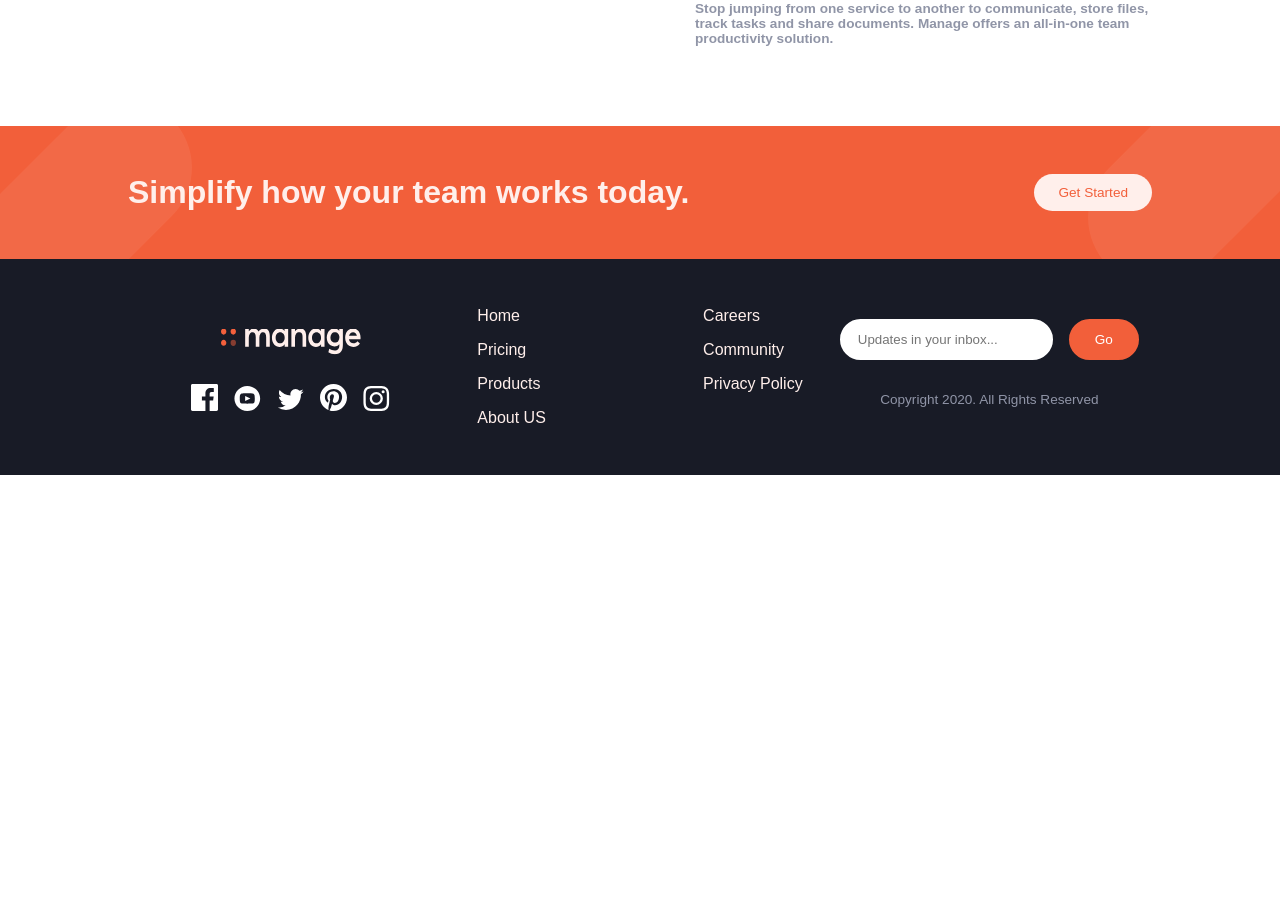
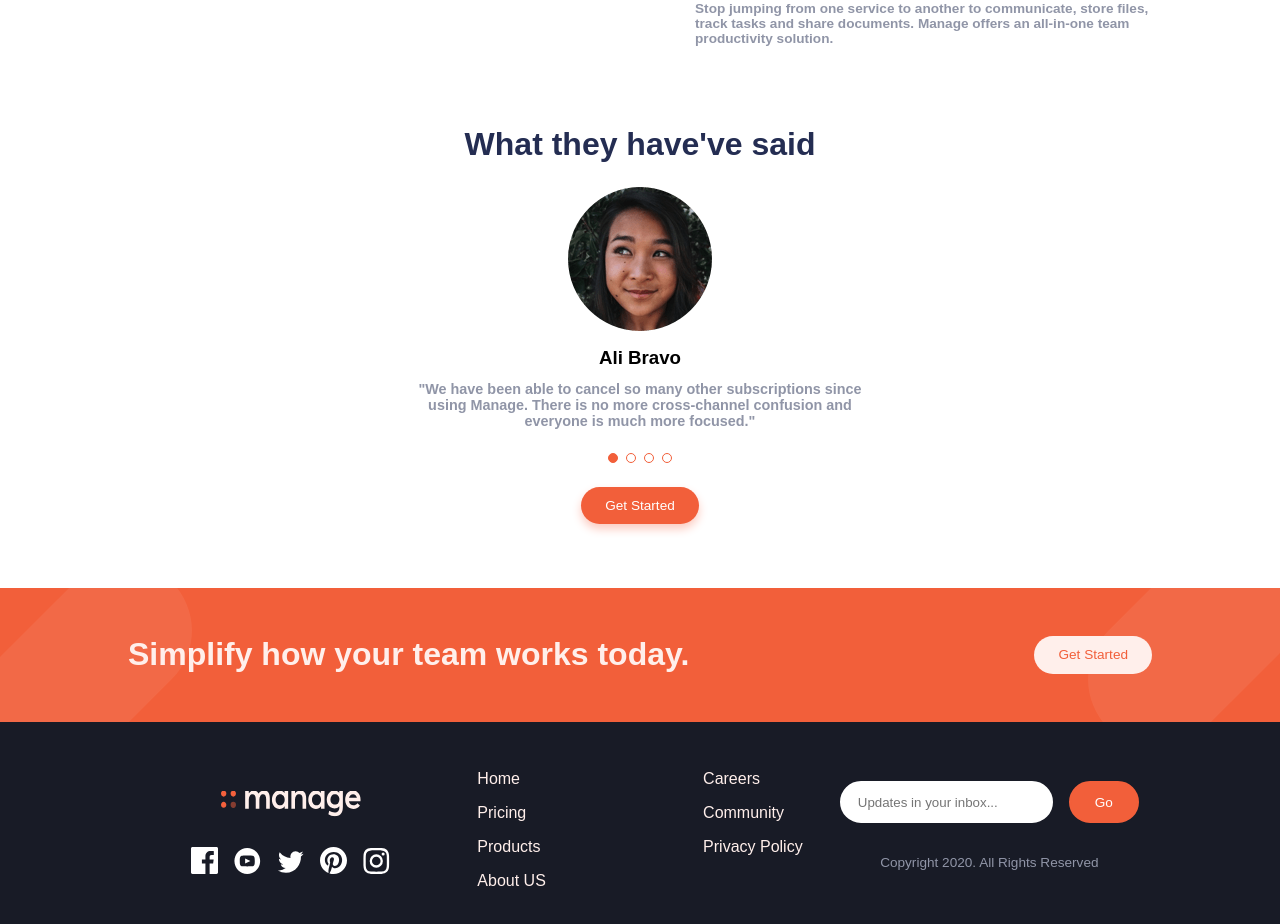
Before and after one commit to naveen-27/manage-homepage, a React (Create React App) app: page / in a window 1280 px wide. Shown: the part 940-1864 px from the top of the page. Before the commit the page ends 1415 px from the top, so only its background shows below. Built offline with nearby package versions, Linux system fonts and the light colour scheme; a web font is replaced by a local one.

Commit message:
Added Testimonials component

```diff
--- a/src/App.js
+++ b/src/App.js
@@ -3,6 +3,7 @@ import Header from "./Header";
 import bg from "./images/bg.svg";
 import Hero from "./Hero";
 import Features from "./Features";
+import Testimonials from "./Testimonials";
 import Banner from "./Banner";
 import Footer from "./Footer";
 import "./styles/Root.css";
@@ -13,6 +14,7 @@ const App = () => {
       <Header />
       <Hero />
       <Features />
+      <Testimonials />
       <Banner />
       <Footer />
       <img src={bg} alt="" className="bg bg-right" />
```
